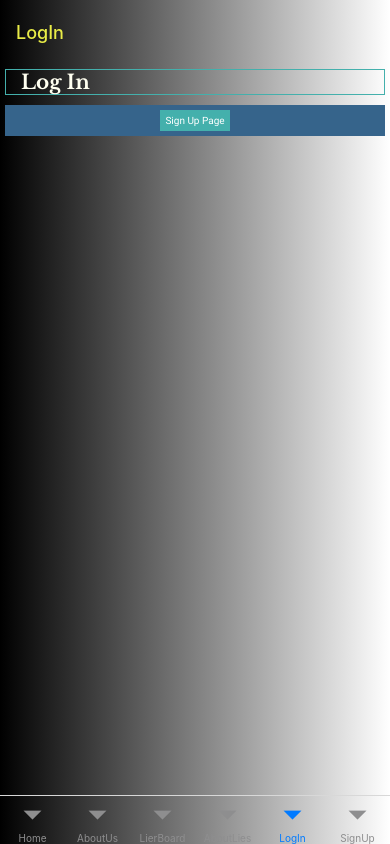
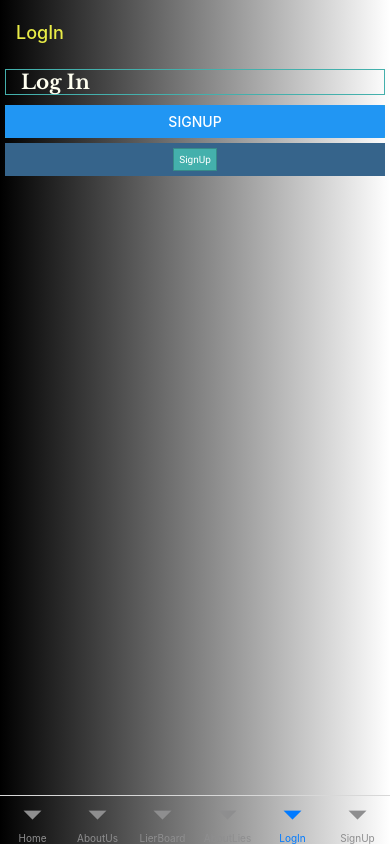
Before and after one commit to psteingh/LTRapp, a React Native app: screen /LogIn in a window 390 px wide. Built offline with nearby package versions, Linux system fonts and the light colour scheme.

Commit message:
ltrapp0514109

```diff
--- a/components/LogIn.js
+++ b/components/LogIn.js
@@ -1,21 +1,16 @@
-import { View, Text, Pressable, StyleSheet } from 'react-native';
-
-import Colors from '../constants/colors';
+import { View, StyleSheet } from 'react-native';
 
 import LinGradScreen from '../constants/LinGradScreen';
 import TitleText from '../constants/TitleText';
+import ButtonUseNav from '../home/ButtonUseNav';
 
-  function LogIn({navigation}) {
+  function LogIn() {
     return (
         <View style={styles.logInContainer}>
         <LinGradScreen />
         <TitleText>Log In</TitleText>
-        <View style={styles.logInPressableContainer}>
-        <Pressable
-            style={styles.logInButtonContainer}
-            onPress={() => navigation.navigate("SignUp")} >
-        <Text style={styles.logInButtonText}>Sign Up Page</Text>
-        </Pressable>
+        <View>
+            <ButtonUseNav screenName='SignUp' />
         </View>
         </View>
     );
@@ -26,20 +21,5 @@ export default LogIn;
 const styles = StyleSheet.create({
     logInContainer: {
         flex: 1
-    },
-    logInPressableContainer: {
-        backgroundColor: Colors.primaryDblue,
-        alignItems: 'center',
-        margin: 5
-    },
-    logInButtonContainer: {
-        backgroundColor: Colors.primaryLgreen,
-        margin: 5
-    },
-    logInButtonText: {
-        fontFamily: 'Roboto',
-        fontSize: 10,
-        color: Colors.primaryWhite,
-        margin: 5
     }
 });
--- a/components/SignUp.js
+++ b/components/SignUp.js
@@ -1,21 +1,16 @@
-import { View, Text, Pressable, StyleSheet } from 'react-native';
-
-import Colors from '../constants/colors';
+import { View, StyleSheet } from 'react-native';
 
 import LinGradScreen from '../constants/LinGradScreen';
 import TitleText from '../constants/TitleText';
+import ButtonUseNav from '../home/ButtonUseNav';
 
-  function SignUp({navigation}) {
+  function SignUp() {
     return (
         <View style={styles.signUpContainer}>
         <LinGradScreen />
         <TitleText>Sign Up</TitleText>
-        <View style={styles.signUpPressableContainer}>
-        <Pressable
-            style={styles.signUpButtonContainer}
-            onPress={() => navigation.navigate("LogIn")} >
-        <Text style={styles.signUpButtonText}>Log In Page</Text>
-        </Pressable>
+        <View>
+            <ButtonUseNav screenName='LogIn' />
         </View>
         </View>
     );
@@ -26,20 +21,5 @@ export default SignUp;
 const styles = StyleSheet.create({
     signUpContainer: {
         flex: 1
-    },
-    signUpPressableContainer: {
-        backgroundColor: Colors.primaryDblue,
-        alignItems: 'center',
-        margin: 5
-    },
-    signUpButtonContainer: {
-        backgroundColor: Colors.primaryLgreen,
-        margin: 5
-    },
-    signUpButtonText: {
-        fontFamily: 'Roboto',
-        fontSize: 10,
-        color: Colors.primaryWhite,
-        margin: 5
     }
 });
--- a/home/ButtonUseNav.js
+++ b/home/ButtonUseNav.js
@@ -8,10 +8,11 @@ function ButtonUseNav({screenName}) {
     const navigation = useNavigation();
     return (
         <View>
+        <View style={styles.buttonUseNavContainer}>
         <Button
             title={`${screenName}`}
-            onPress={() => navigation.navigate(screenName)}
-            style={styles.buttonUseNavContainer} />
+            onPress={() => navigation.navigate(screenName)} />
+        </View>
         <View style={styles.pressableContainer}>
         <Pressable style={styles.contactButtonContainer}>
         <Text style={styles.contactButtonText}>{`${screenName}`}</Text>
```
